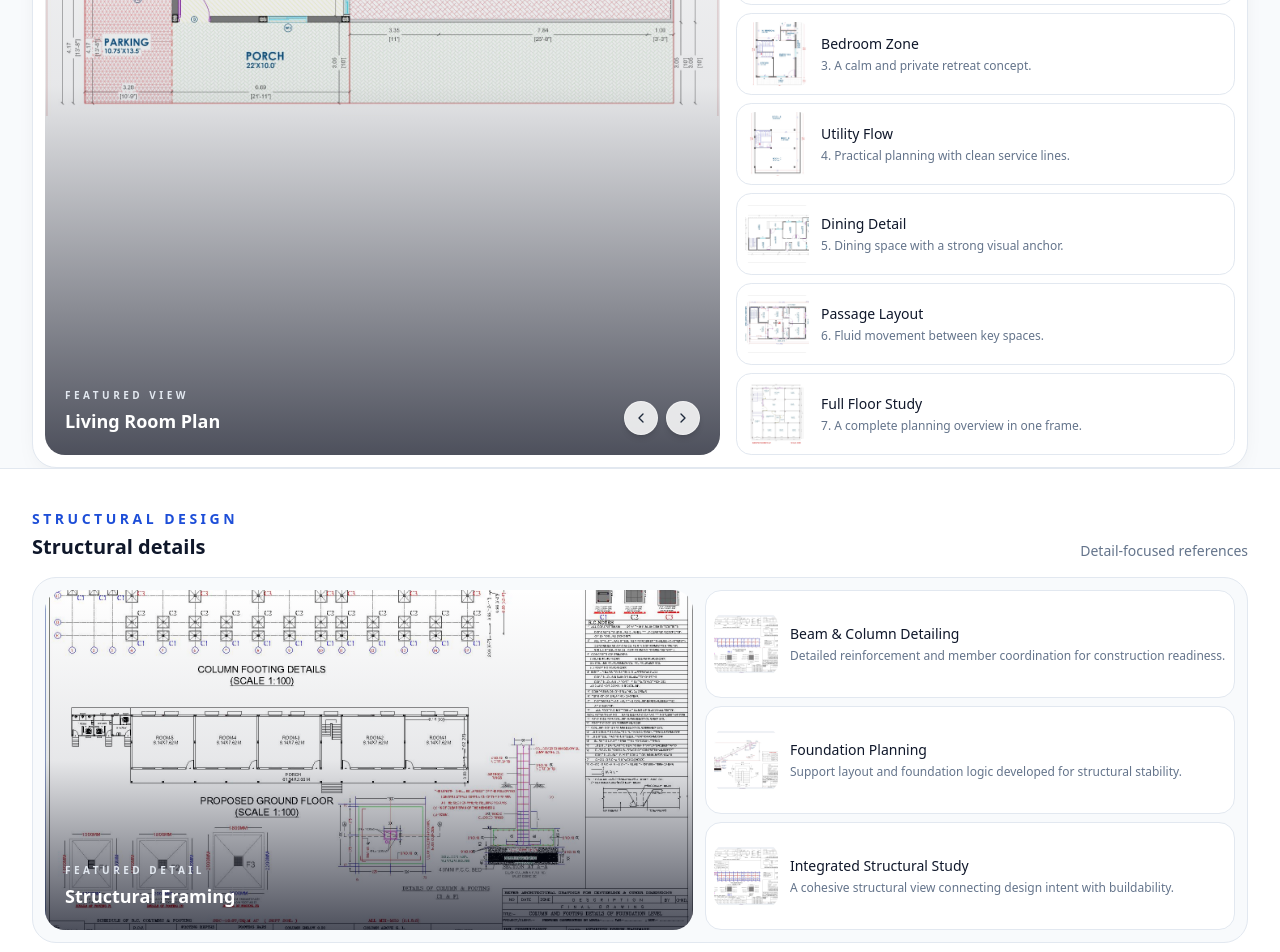
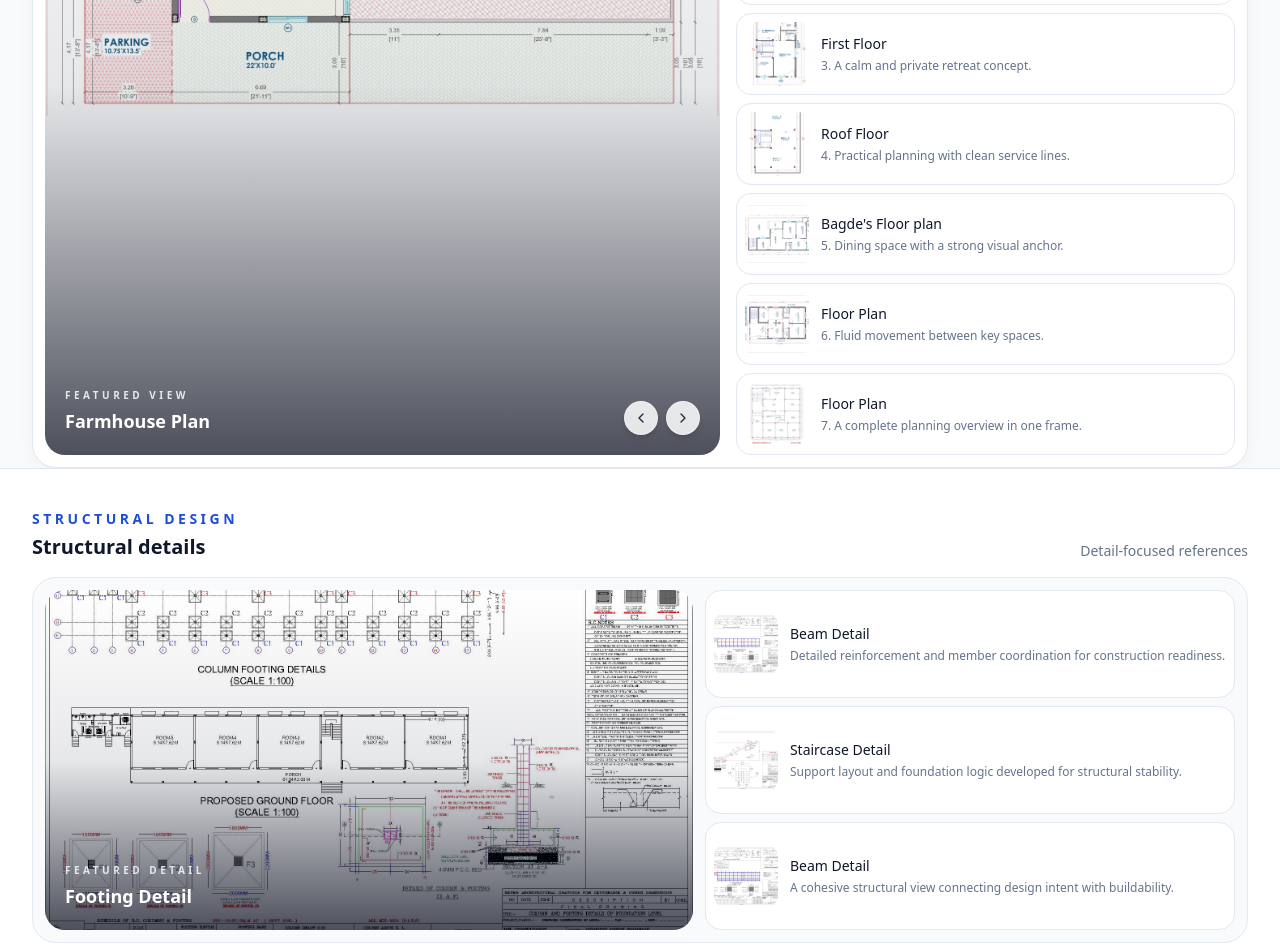
Before and after one commit to sanketchilbule/yogesh-kalare-portfolio, a React (Vite) app: page / in a window 1280 px wide. Shown: the part 4960-5912 px from the top of the page. Built offline with nearby package versions, Linux system fonts and the light colour scheme.

Commit message:
updated page

```diff
--- a/src/components/FloorPlans.tsx
+++ b/src/components/FloorPlans.tsx
@@ -6,37 +6,37 @@ const getPublicImageUrl = (path: string) => encodeURI(path);
 const floorPlanningImages = [
   {
     src: "/WhatsApp Image 2026-08-02 at 8.30.19 PM.jpeg",
-    title: "Living Room Plan",
+    title: "Farmhouse Plan",
     caption: "Open-plan flow with relaxed proportions.",
   },
   {
     src: "/WhatsApp Image 2026-08-02 at 8.30.19 PM (1).jpeg",
-    title: "Kitchen Layout",
+    title: "Ground Floor",
     caption: "Functional circulation and storage clarity.",
   },
   {
     src: "/WhatsApp Image 2026-08-02 at 8.30.20 PM.jpeg",
-    title: "Bedroom Zone",
+    title: "First Floor",
     caption: "A calm and private retreat concept.",
   },
   {
     src: "/WhatsApp Image 2026-08-02 at 8.30.20 PM (1).jpeg",
-    title: "Utility Flow",
+    title: "Roof Floor",
     caption: "Practical planning with clean service lines.",
   },
   {
     src: "/WhatsApp Image 2026-08-02 at 8.30.20 PM (2).jpeg",
-    title: "Dining Detail",
+    title: "Bagde's Floor plan",
     caption: "Dining space with a strong visual anchor.",
   },
   {
     src: "/WhatsApp Image 2026-08-02 at 8.30.21 PM.jpeg",
-    title: "Passage Layout",
+    title: "Floor Plan",
     caption: "Fluid movement between key spaces.",
   },
   {
     src: "/WhatsApp Image 2026-08-02 at 8.30.21 PM (1).jpeg",
-    title: "Full Floor Study",
+    title: "Floor Plan",
     caption: "A complete planning overview in one frame.",
   },
 ];
@@ -44,22 +44,22 @@ const floorPlanningImages = [
 const structuralDesignImages = [
   {
     src: "/WhatsApp Image 2026-08-02 at 8.36.58 PM.jpeg",
-    title: "Structural Framing",
+    title: "Footing Detail",
     caption: "Load-bearing elements coordinated with clarity and precision.",
   },
   {
     src: "/WhatsApp Image 2026-08-02 at 8.36.59 PM.jpeg",
-    title: "Beam & Column Detailing",
+    title: "Beam Detail",
     caption: "Detailed reinforcement and member coordination for construction readiness.",
   },
   {
     src: "/WhatsApp Image 2026-08-02 at 8.36.59 PM (1).jpeg",
-    title: "Foundation Planning",
+    title: "Staircase Detail",
     caption: "Support layout and foundation logic developed for structural stability.",
   },
   {
     src: "/WhatsApp Image 2026-08-02 at 8.36.59 PM (2).jpeg",
-    title: "Integrated Structural Study",
+    title: "Beam Detail",
     caption: "A cohesive structural view connecting design intent with buildability.",
   },
 ];
```
